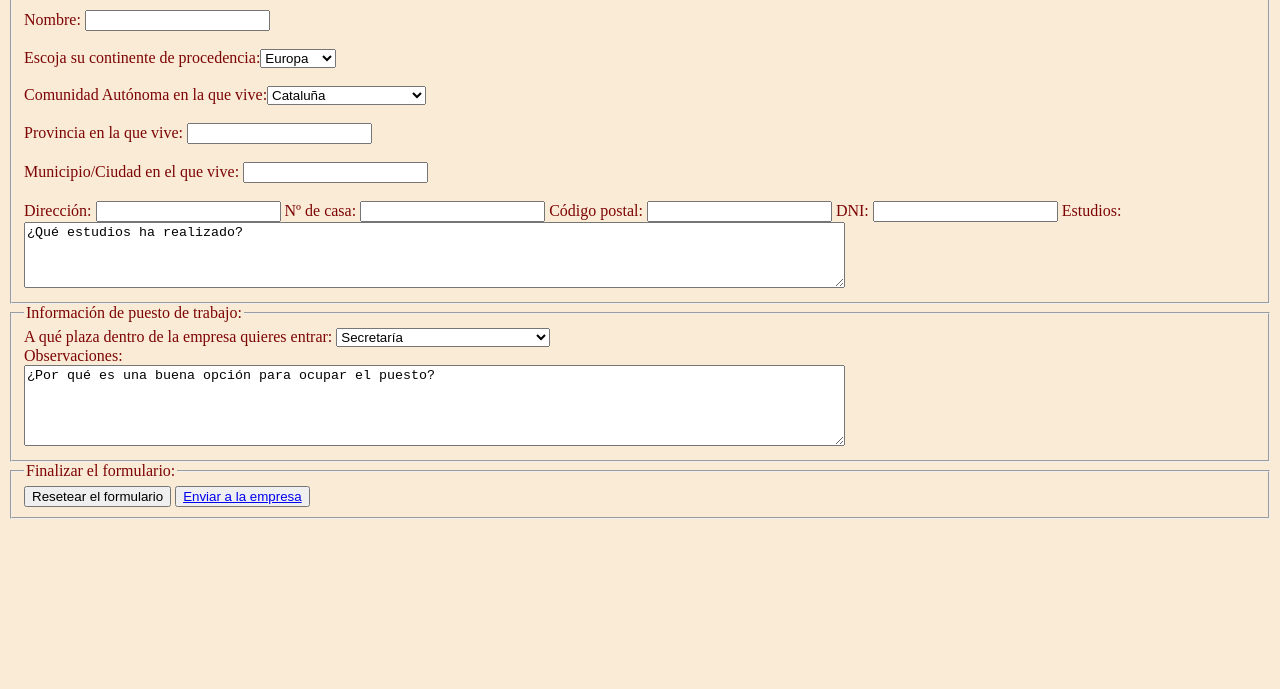
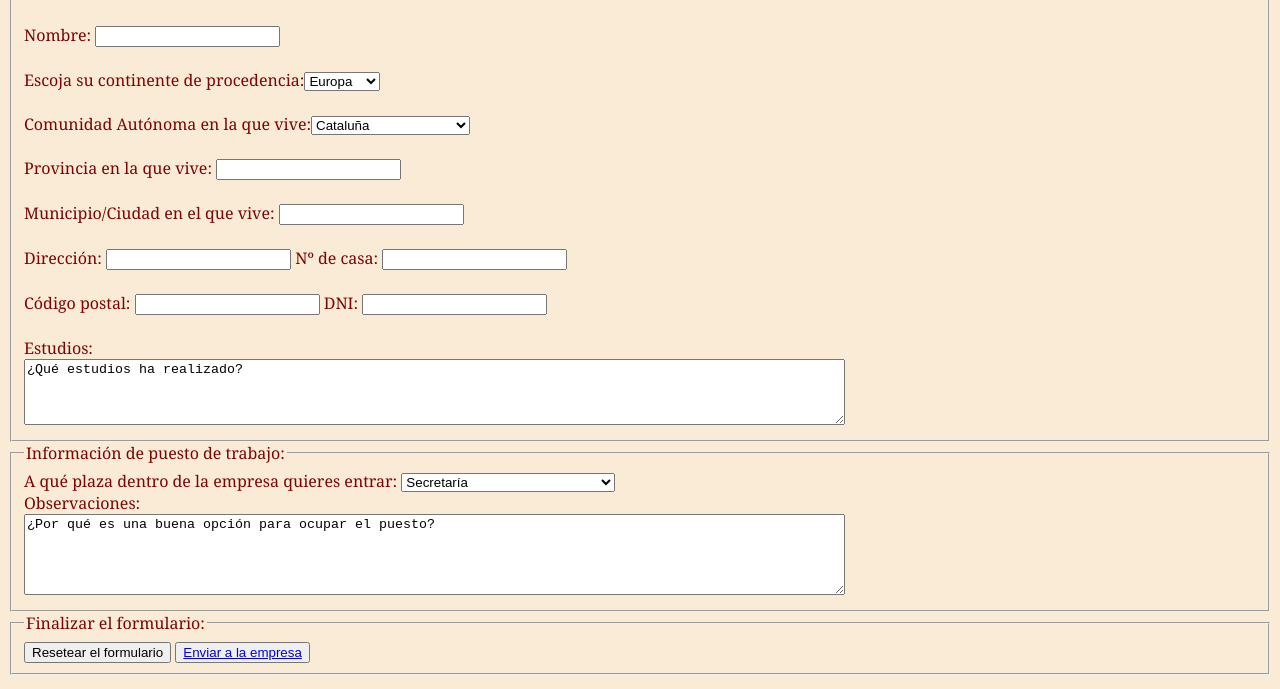
Before and after one commit to jairogar05/Formulario, a plain HTML site: page index.html in a window 1280 px wide. Shown: the part 111-800 px from the top of the page. Drawn offline with Linux system fonts and the light colour scheme.

Commit message:
últimos cambios

```diff
--- a/index.html
+++ b/index.html
@@ -52,9 +52,9 @@
             <br><br>
 
             <label>Dirección: <input type="text" name="Direccion"></label>
-            <label>Nº de casa: <input type="text" name="nºcasa"></label>
+            <label>Nº de casa: <input type="text" name="nºcasa"></label><br><br>
             <label>Código postal: <input type="text" name="Codigopostal"></label>
-            <label>DNI: <input type="text" name="DNI"></label>
+            <label>DNI: <input type="text" name="DNI"></label><br><br>
             <label>Estudios:<br><textarea name="estudios" rows="4"
                 cols="100">¿Qué estudios ha realizado?</textarea></label>
         </fieldset>
--- a/style.css
+++ b/style.css
@@ -1,6 +1,7 @@
 body{
     color: rgb(125, 4, 4);
     background-color: antiquewhite;
+    font-family: Georgia, 'Times New Roman', Times, serif;
 }
 .clase1{
     text-align: center;
```
Also changed, not shown: logo.png (added), logo.png.png (deleted).
